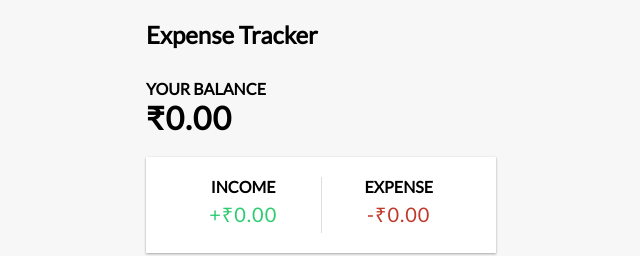
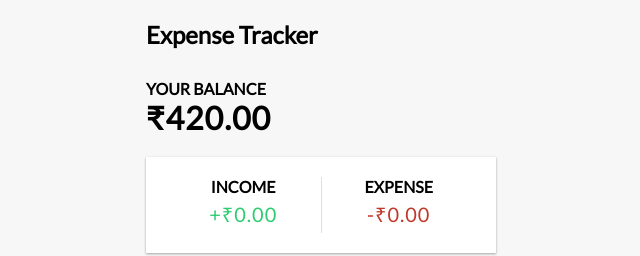
Before and after one commit to keshav29grover/expense-tracker, a React (Create React App) app: page / in a window 1280 px wide. Shown: the top 256 px of the page, without its empty margins (319-959 px from the left). Built offline with nearby package versions, Linux system fonts and the light colour scheme.

Commit message:
changed the Balance component to show total balance after Income and Expenses

```diff
--- a/src/components/Balance.js
+++ b/src/components/Balance.js
@@ -1,13 +1,18 @@
-import React from 'react'
+import React, {useContext} from 'react'
+import { GlobalContext } from '../context/GlobalState'
 
 const Balance = () => {
+  const {transactions} = useContext(GlobalContext);
+
+  const amounts = transactions.map(transaction => transaction.amount);
+  const total = amounts.reduce((acc,item) => (acc += item), 0).toFixed(2);
   return (
     <>
         <h4>
             Your Balance
         </h4>
         <h1>
-            ₹0.00
+            ₹{total}
         </h1>
     </>
   )
```
